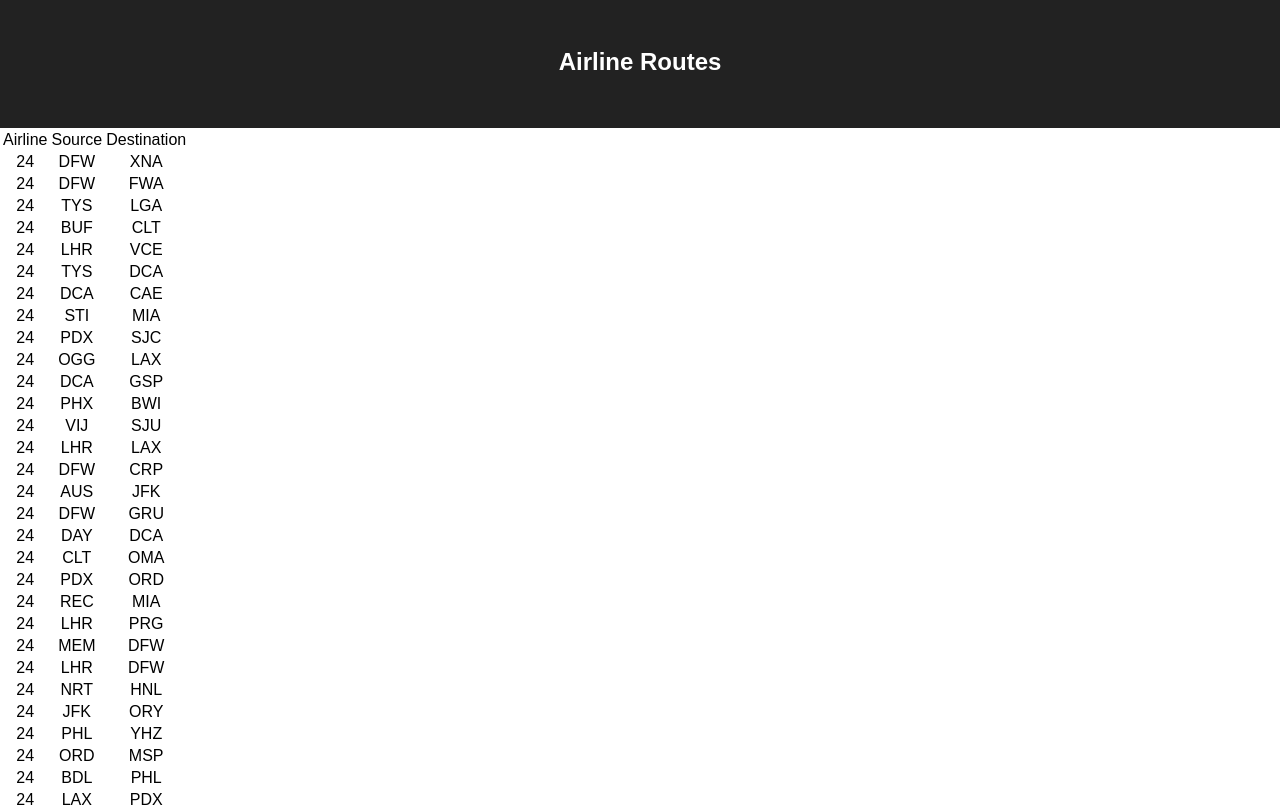
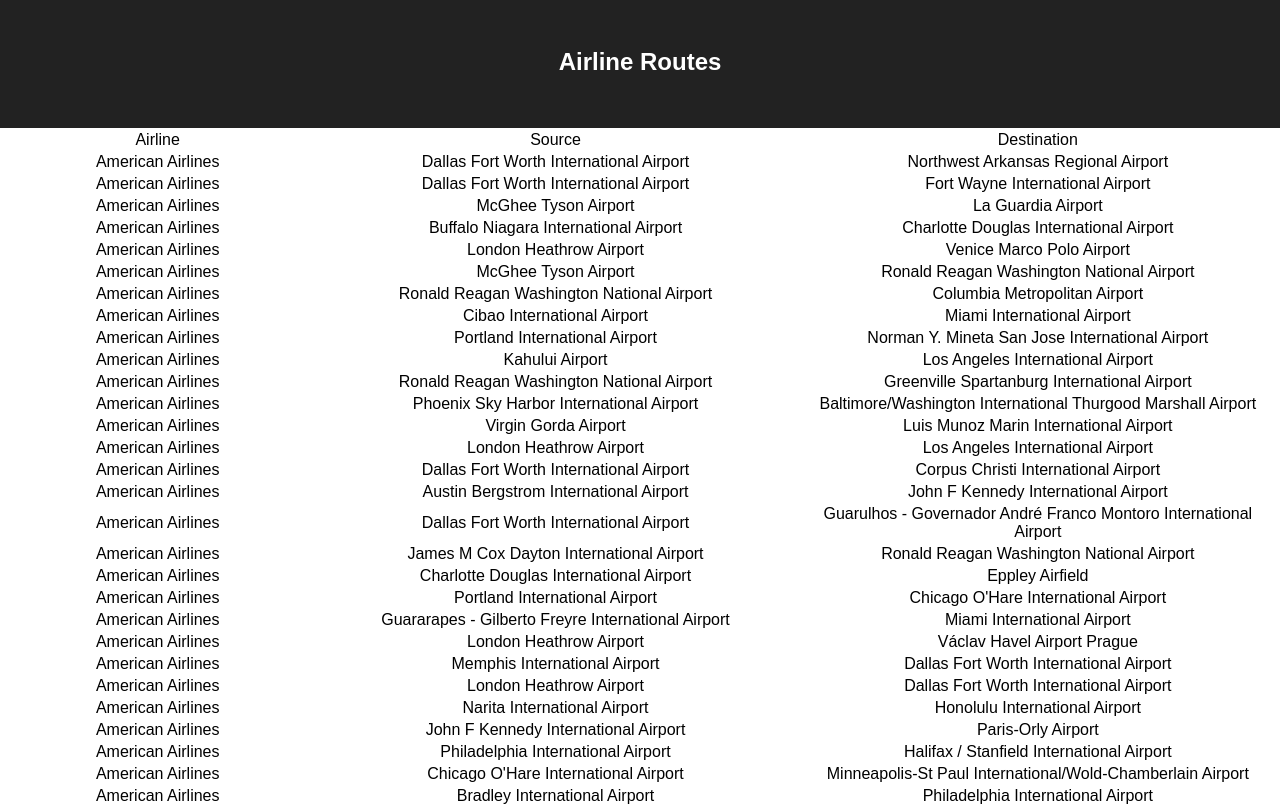
Before and after one commit to tdronkers04/airline-routes, a React (Create React App) app: page / in a window 1280 px wide. Shown: the top 807 px of the page. Built offline with nearby package versions, Linux system fonts and the light colour scheme.

Commit message:
step 3 provide functions getAirlineById and getAirportByCode

```diff
--- a/src/components/Routes.js
+++ b/src/components/Routes.js
@@ -1,16 +1,18 @@
 import React from 'react'
+import { getAirlineById, getAirportByCode } from '../data'
 
 const Route = ({ route }) => {
   return (
     <tr>
-      <td>{route.airline}</td>
-      <td>{route.src}</td>
-      <td>{route.dest}</td>
+      <td>{getAirlineById(route.airline)}</td>
+      <td>{getAirportByCode(route.src)}</td>
+      <td>{getAirportByCode(route.dest)}</td>
     </tr>
   )
 }
 
 const Routes = ({ routes }) => {
+
   return (
     <table>
       <thead>
--- a/src/data.js
+++ b/src/data.js
@@ -1392,13 +1392,14 @@ const airports = [
   {"code":"DOH","name":"Doha International Airport","lat":25.261111,"long":51.565},
   {"code":"WAE","name":"Wadi al-Dawasir Domestic Airport","lat":20.504167,"long":45.199444},
   {"code":"BGG","name":"Bingöl Airport","lat":38.861111,"long":40.5925},
-
 ];
 
-const data = {
-  routes,
-  airlines,
-  airports
+export const getAirlineById = (id) => {
+  return airlines.find(airline => airline.id === id)["name"]
 }
 
-export default data;
+export const getAirportByCode = (code) => {
+  return airports.find(airport => airport.code === code)["name"]
+}
+
+export default { routes, airlines, airports }
```
